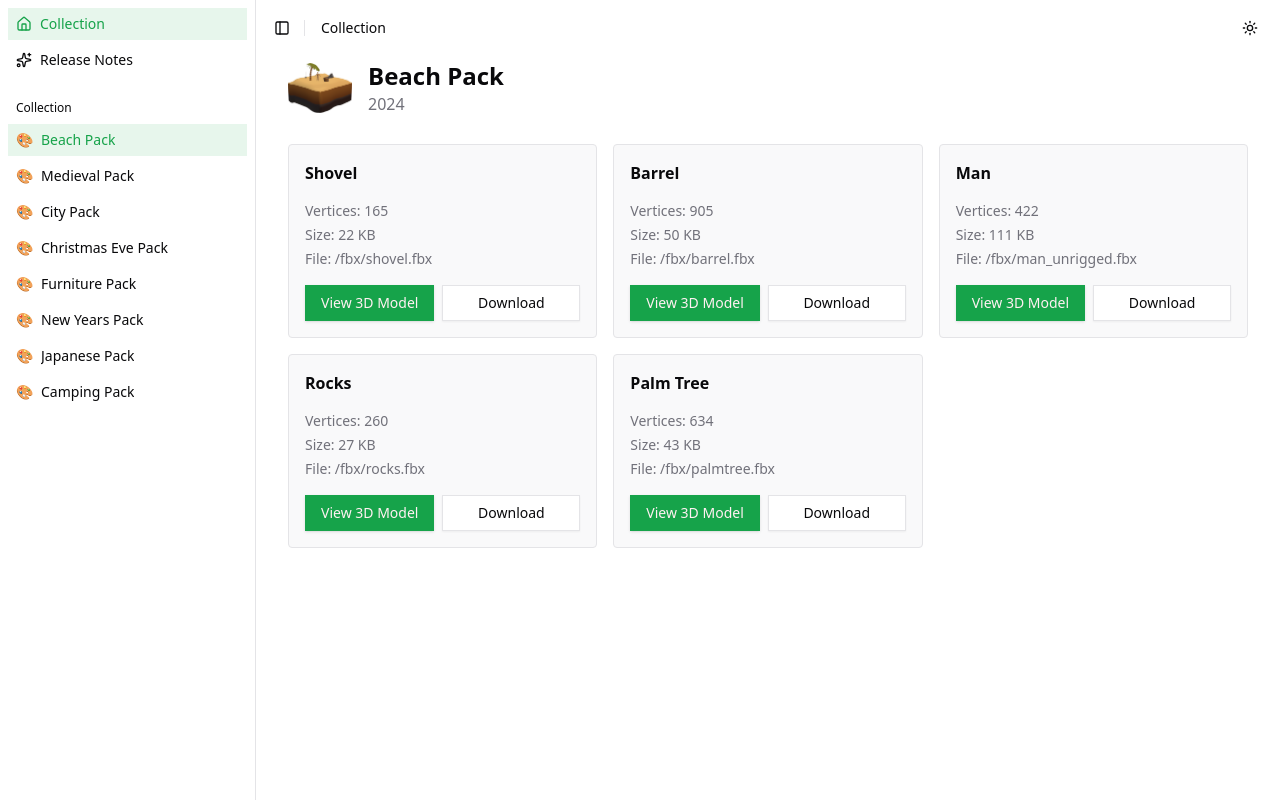
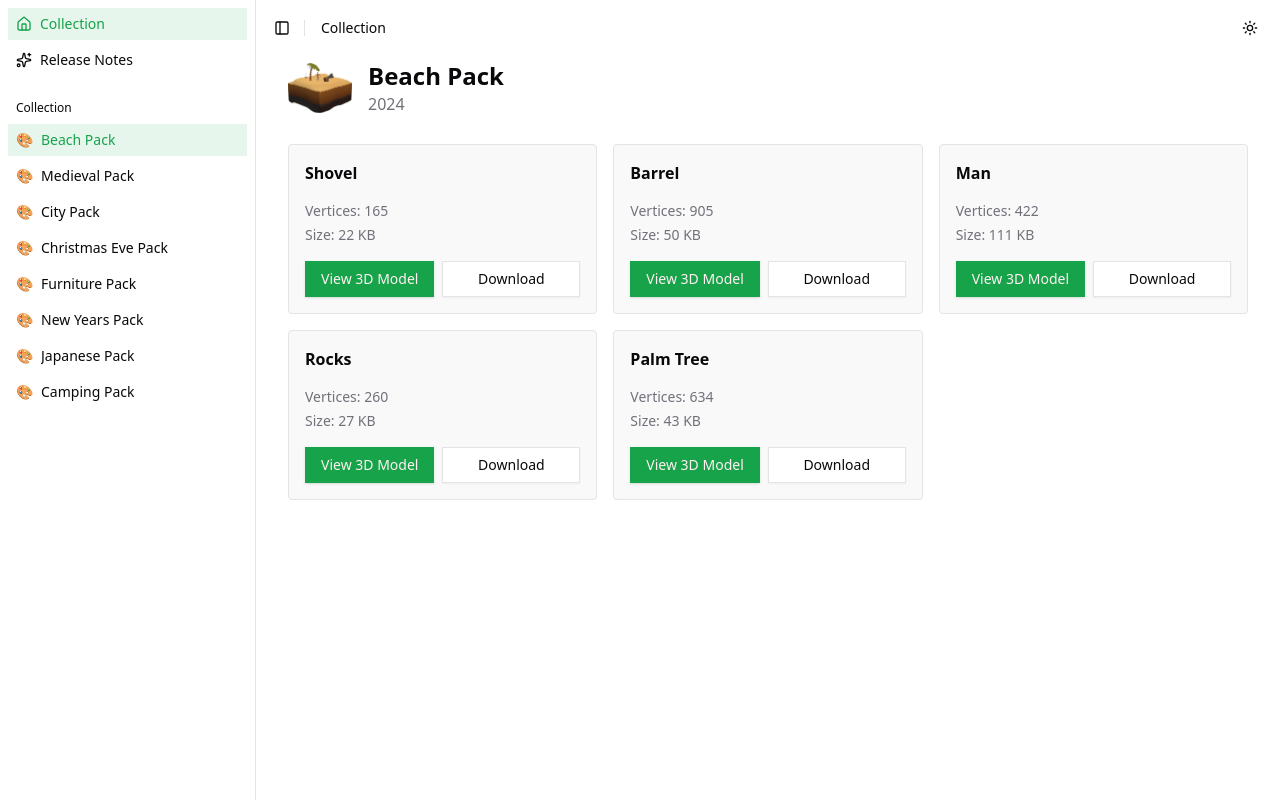
Before and after one commit to mx6assets/mx60.github.io, a SvelteKit app: page /collection/Beach in a window 1280 px wide. Built offline with nearby package versions, Linux system fonts and the light colour scheme.

Commit message:
Add download functionality with visual feedback and thank you dialog in model viewer
Signed-off-by: Memet Zx <zxce3@gnuweeb.org>

```diff
--- a/src/routes/collection/[slug]/+page.svelte
+++ b/src/routes/collection/[slug]/+page.svelte
@@ -1,20 +1,56 @@
 <script lang="ts">
-    import type { PageData } from './$types';
+    import type { PageData } from "./$types";
     import * as Sheet from "$lib/components/ui/sheet/index.js";
+    import * as Dialog from "$lib/components/ui/dialog/index.js";
     import { Button } from "$lib/components/ui/button";
-    import FBXViewer from './FBXViewer.svelte';
+    import FBXViewer from "./FBXViewer.svelte";
+    import { siteConfig } from "$lib/config";
+    import { Loader2 } from "lucide-svelte"; // Add this import
 
     export let data: PageData;
     $: ({ pack } = data);
 
-    // Track which model's sheet is open
     let openModelId: string | null = null;
+    let windowWidth: number;
+    let showDialog = false;
+    let downloadingModel: string | null = null;
 
-    // Add responsive sheet side detection
-    let windowWidth: number;
+    $: sheetSide =
+        windowWidth <= 768 ? ("bottom" as const) : ("right" as const);
+    $: sheetClass = windowWidth <= 768 ? "h-[85vh]" : "w-[90vw] max-w-[1400px]";
 
-    $: sheetSide = windowWidth <= 768 ? 'bottom' as const : 'right' as const;
-    $: sheetClass = windowWidth <= 768 ? 'h-[85vh]' : 'w-[90vw] max-w-[1400px]';
+    const sleep = (ms: number) =>
+        new Promise((resolve) => setTimeout(resolve, ms));
+
+    async function handleDownload(url: string) {
+        if (downloadingModel) return; // Prevent multiple downloads
+        downloadingModel = url;
+
+        try {
+            // Add 1s delay for visual feedback
+            await sleep(1000);
+
+            const response = await fetch(url);
+            if (!response.ok) throw new Error("Download failed");
+
+            const blob = await response.blob();
+            const downloadUrl = window.URL.createObjectURL(blob);
+            const link = document.createElement("a");
+            link.href = downloadUrl;
+            link.download = url.split("/").pop() || "model.fbx";
+            document.body.appendChild(link);
+            link.click();
+            document.body.removeChild(link);
+            window.URL.revokeObjectURL(downloadUrl);
+
+            // Show thank you dialog after successful download
+            showDialog = true;
+        } catch (error) {
+            console.error("Download failed:", error);
+        } finally {
+            downloadingModel = null;
+        }
+    }
 </script>
 
 <svelte:window bind:innerWidth={windowWidth} />
@@ -41,34 +77,78 @@
                     <div class="text-sm text-muted-foreground space-y-1 mt-4">
                         <p>Vertices: {model.vertices}</p>
                         <p>Size: {model.size}</p>
-                        <p>File: {model.file}</p>
+                        <!-- <p>File: {model.file}</p> -->
                     </div>
                     <div class="mt-4 flex gap-2">
-                        <Sheet.Trigger >
+                        <Sheet.Trigger>
                             <Button variant="default" class="w-full">
                                 View 3D Model
                             </Button>
                         </Sheet.Trigger>
                         <Button
-                            href={model.file}
                             variant="outline"
                             class="w-full"
-                            download
+                            disabled={downloadingModel === model.file}
+                            onclick={() => handleDownload(model.file)}
                         >
-                            Download
+                            {#if downloadingModel === model.file}
+                                <Loader2 class="mr-2 h-4 w-4 animate-spin" />
+                                <span>Downloading...</span>
+                            {:else}
+                                Download
+                            {/if}
                         </Button>
                     </div>
                 </div>
+                <Dialog.Root
+                    open={showDialog}
+                    onOpenChange={(open) => (showDialog = open)}
+                >
+                    <Dialog.Content class="sm:max-w-[425px]">
+                        <Dialog.Header>
+                            <Dialog.Title
+                                >Thank You for Downloading!</Dialog.Title
+                            >
+                            <Dialog.Description>
+                                We're glad you found our assets useful! Would
+                                you consider:
+                            </Dialog.Description>
+                        </Dialog.Header>
+                        <div class="py-4 space-y-4">
+                            <p class="text-sm text-muted-foreground">
+                                • Following us on social media
+                            </p>
+                            <p class="text-sm text-muted-foreground">
+                                • Supporting us on Patreon
+                            </p>
+                            <p class="text-sm text-muted-foreground">
+                                • Joining our Discord community
+                            </p>
+                        </div>
+                        <Dialog.Footer class="flex justify-between">
+                            <Button variant="outline">
+                                <a
+                                    href={siteConfig.links.patreon}
+                                    target="_blank"
+                                    rel="noopener noreferrer"
+                                >
+                                    Support Us
+                                </a>
+                            </Button>
+                            <Button
+                                variant="default"
+                                onclick={() => (showDialog = false)}
+                            >
+                                Maybe Later
+                            </Button>
+                        </Dialog.Footer>
+                    </Dialog.Content>
+                </Dialog.Root>
 
-                <Sheet.Content
-                    side={sheetSide}
-                    class={sheetClass}
-                >
+                <Sheet.Content side={sheetSide} class={sheetClass}>
                     <Sheet.Header>
                         <Sheet.Title>{model.name}</Sheet.Title>
-                        <Sheet.Description>
-                            3D Model Preview
-                        </Sheet.Description>
+                        <Sheet.Description>3D Model Preview</Sheet.Description>
                     </Sheet.Header>
 
                     <div class="py-4 h-full">
@@ -80,8 +160,12 @@
                         <div class="space-y-4 mt-4">
                             <div>
                                 <h4 class="text-sm font-medium">Statistics</h4>
-                                <p class="text-sm text-muted-foreground">Vertices: {model.vertices}</p>
-                                <p class="text-sm text-muted-foreground">File size: {model.size}</p>
+                                <p class="text-sm text-muted-foreground">
+                                    Vertices: {model.vertices}
+                                </p>
+                                <p class="text-sm text-muted-foreground">
+                                    File size: {model.size}
+                                </p>
                             </div>
                         </div>
                     </div>
```
